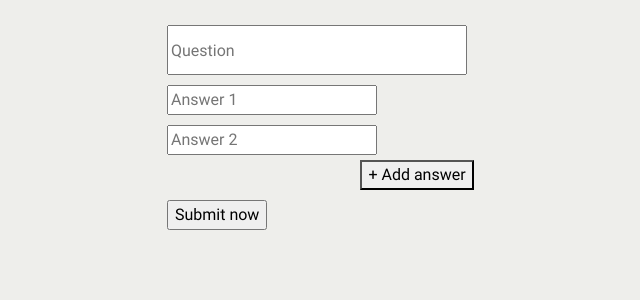
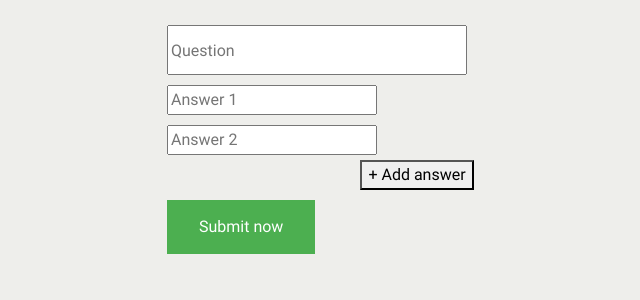
Before and after one commit to patrykwenz/flask_google_auth_voting, a Flask app: page /admin in a window 1280 px wide. Shown: the part 233-533 px from the top of the page, without its empty margins (223-863 px from the left). Run offline with Flask 2, Linux system fonts and the light colour scheme; the visitor is signed in with stand-in values (Sample User, id 1); some libraries are stand-ins or nearby versions.

Commit message:
admin button fixes

```diff
--- a/static/css/style.css
+++ b/static/css/style.css
@@ -172,3 +172,14 @@ li {
 .dropdown:hover .dropbtn {
     background-color: #3e8e41;
 }
+
+
+.button-admin {
+  background-color: #4CAF50; /* Green */
+  border: black;
+  color: white;
+  padding: 15px 32px;
+  text-align: center;
+  text-decoration: none;
+  font-size: 16px;
+}
--- a/templates/admin2.html
+++ b/templates/admin2.html
@@ -15,7 +15,7 @@
 
             <div>
                 <button style="margin-top: 5px" id="btn" type="button">+ Add answer</button>
-                <input type="submit" value="Submit now"/>
+                <input class="button-admin" type="submit" value="Submit now"/>
 
             </div>
         </form>
--- a/templates/vote.html
+++ b/templates/vote.html
@@ -26,7 +26,7 @@
                         </div>
                     {% endfor %}
                 </div>
-                <input type="submit" value="Submit now"/>
+                <input style="margin-right: 50px" class="button-admin" type="submit" value="Submit now"/>
             </fieldset>
         </div>
 
```
